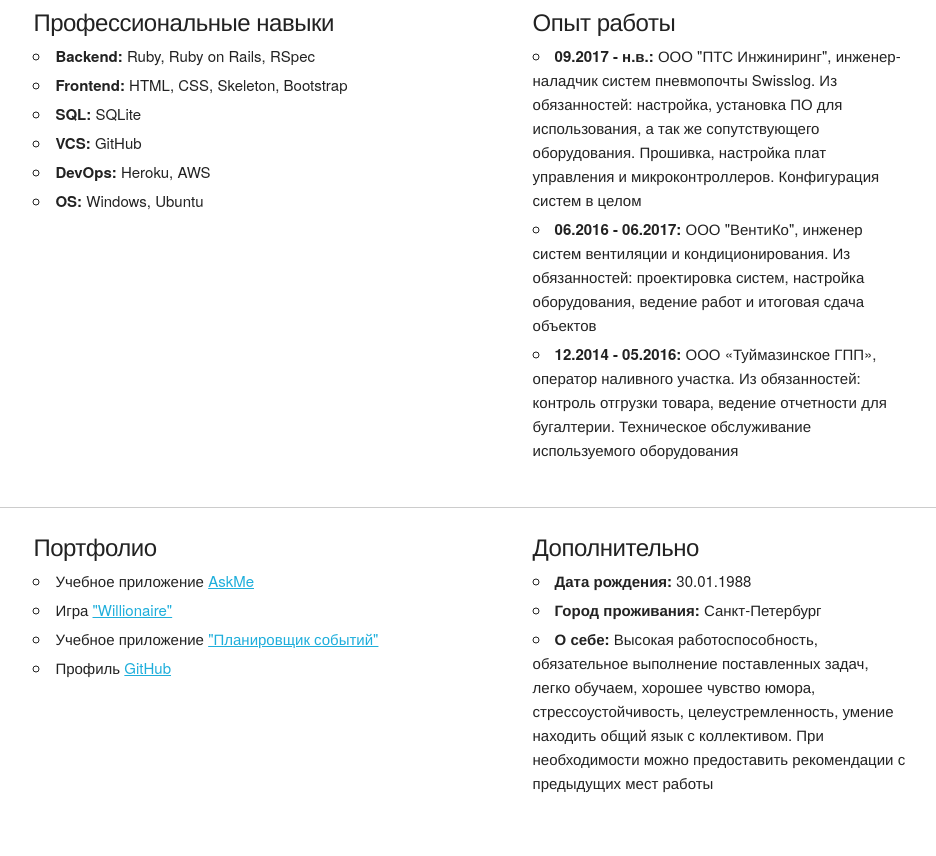
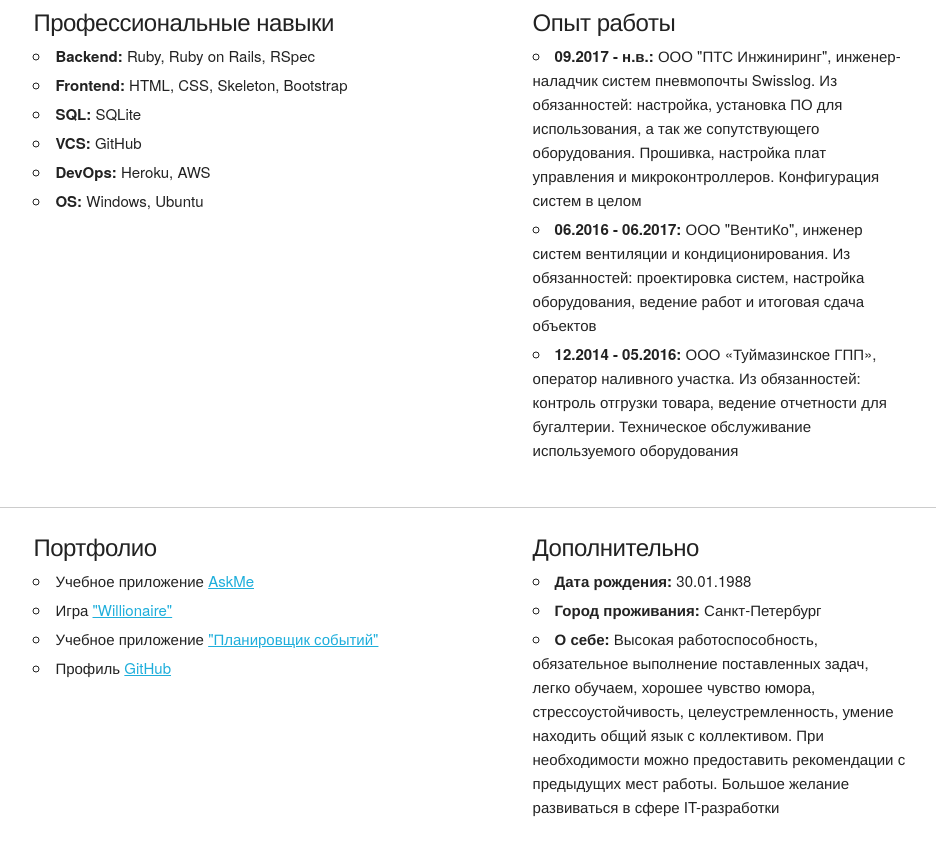
Before and after one commit to lordsynergy/curriculum-vitae, a plain HTML site: page index.html in a window 1280 px wide. Shown: the part 501-1357 px from the top of the page, without its empty margins (165-1101 px from the left). Drawn offline with Linux system fonts and the light colour scheme.

Commit message:
Refactoring commit index.html 2

```diff
--- a/index.html
+++ b/index.html
@@ -76,7 +76,7 @@
               <li><b>Город проживания:</b> Санкт-Петербург</li>
               <li><b>О себе:</b> Высокая работоспособность, обязательное выполнение поставленных задач, легко обучаем, хорошее чувство юмора,
               стрессоустойчивость, целеустремленность, умение находить общий язык с коллективом. При необходимости можно предоставить рекомендации
-              с предыдущих мест работы</li>
+              с предыдущих мест работы. Большое желание развиваться в сфере IT-разработки</li>
             </ul>
         </div>
       </div>
```
